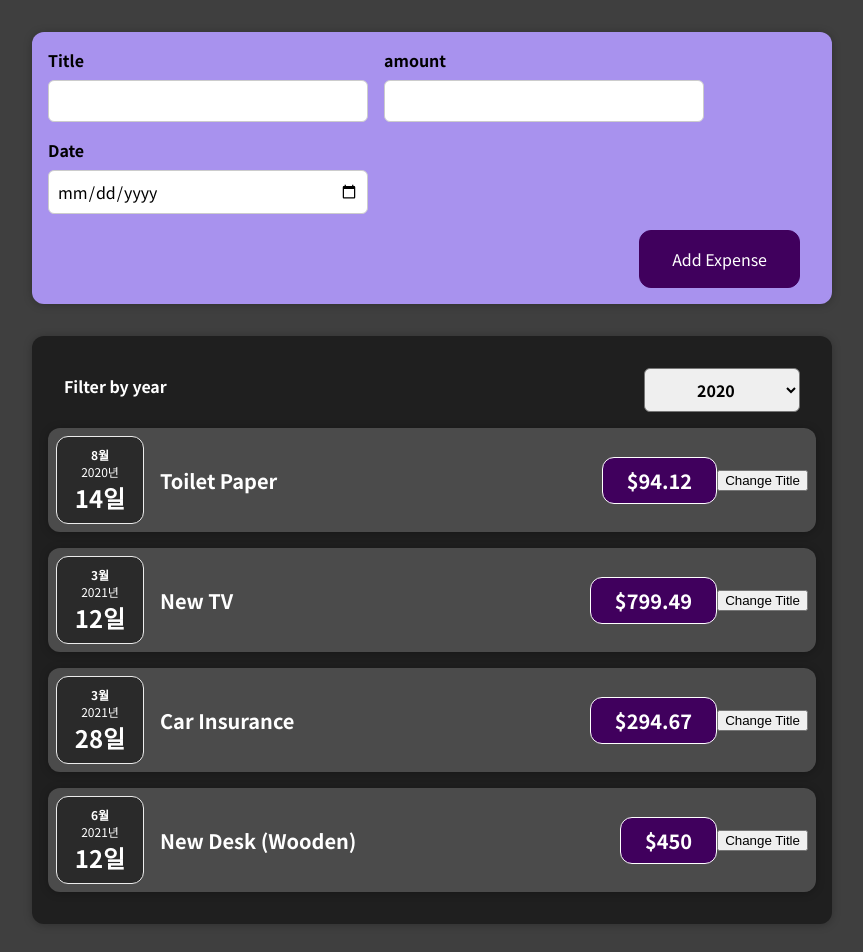
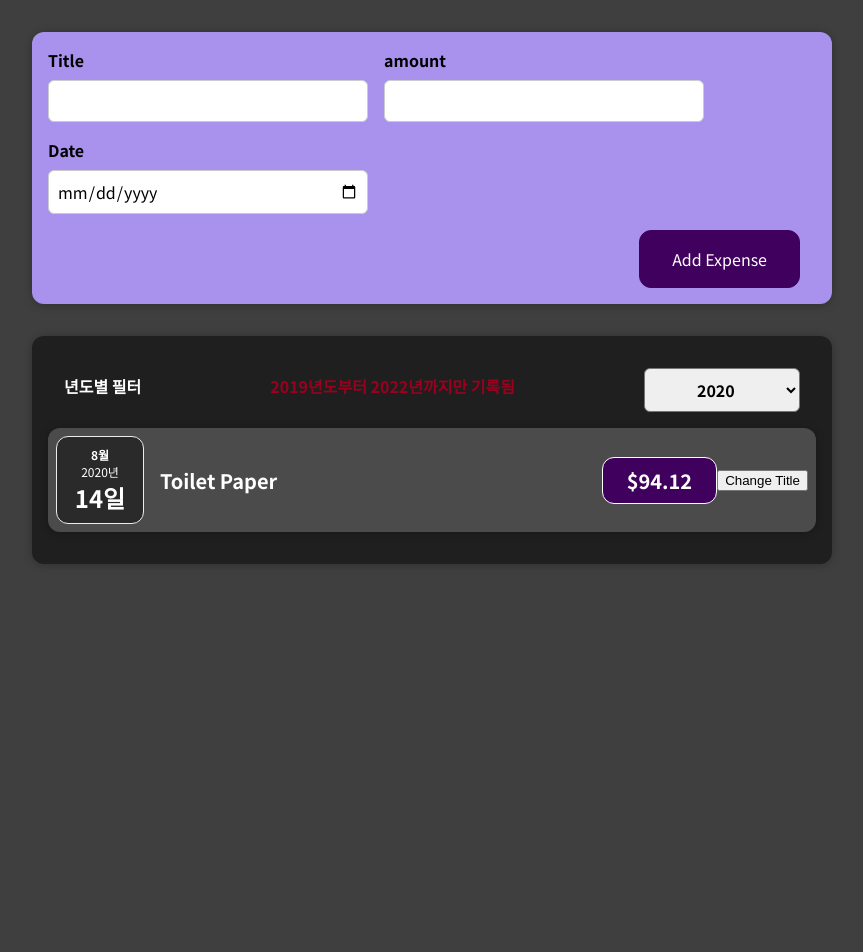
Before and after one commit to ataraxia7899/React___Udemy_study, a React (Create React App) app: page / in a window 1280 px wide. Shown: the top 952 px of the page, without its empty margins (208-1071 px from the left). After the commit the page ends 800 px from the top, so only its background shows below. Built offline with nearby package versions, Linux system fonts and the light colour scheme.

Commit message:
기존에 만들어둔 년도 선택기에서 년도를 선택시 선택된 년도만 조회되도록 수정(기본값 2020)

```diff
--- a/src/components/Expenses/Expenses.js
+++ b/src/components/Expenses/Expenses.js
@@ -21,33 +21,30 @@ const Expenses = (props) => {
     const filterChangeHandler = (selectedYear) => {
         setFilteredYear(selectedYear);
     };
+
+    // getFullYear()로 년도값을 가져와 선택된 년도만 리턴
+    const filteredExpenses = props.items.filter(expense => {
+        return expense.date.getFullYear().toString() === filteredYear;
+    });
+
     return (
         <Card className="expenses">
+            {/* 년도 필터 */}
             <ExpensesFilter
                 selected={filteredYear}
                 onChangeFilter={filterChangeHandler}
             />
 
-            <ExpenseItem
-                title={props.items[0].title}
-                amount={props.items[0].amount}
-                date={props.items[0].date}
-            />
-            <ExpenseItem
-                title={props.items[1].title}
-                amount={props.items[1].amount}
-                date={props.items[1].date}
-            />
-            <ExpenseItem
-                title={props.items[2].title}
-                amount={props.items[2].amount}
-                date={props.items[2].date}
-            />
-            <ExpenseItem
-                title={props.items[3].title}
-                amount={props.items[3].amount}
-                date={props.items[3].date}
-            />
+            {/* title값과 amount값같은 값들을 동적으로 자동 배정해줌 */}
+            {/* filteredExpenses를 통해 년도값이 같은 소비목록만 조회됨 */}
+            {filteredExpenses.map((expense) => (
+                <ExpenseItem
+                    key={expense.id}
+                    title={expense.title}
+                    amount={expense.amount}
+                    date={expense.date}
+                />
+            ))}
         </Card>
     );
 };
--- a/src/components/Expenses/ExpensesFilter.js
+++ b/src/components/Expenses/ExpensesFilter.js
@@ -8,10 +8,16 @@ const ExpensesFilter = (props) => {
         props.onChangeFilter(event.target.value);
     };
 
+    // 글자 색 빨간색으로 변경
+    const txtStyle = {
+        color : "#99011e"
+    }
+
     return (
         <div className="expenses-filter">
             <div className="expenses-filter__control">
-                <label>Filter by year</label>
+                <label>년도별 필터</label>
+                <label style={txtStyle}>2019년도부터 2022년까지만 기록됨</label>
                 <select value={props.selected} onChange={dropdownChangeHandler}>
                     <option value="2022">2022</option>
                     <option value="2021">2021</option>
--- a/src/components/NewExpense/ExpenseForm.js
+++ b/src/components/NewExpense/ExpenseForm.js
@@ -60,7 +60,7 @@ const ExpenseForm = (props) => {
             </div>
             <div className="new-expense__control">
                 <label>Date</label>
-                <input type="date" min="2019-01-01" max="2030-12-31" value={enteredDate} onChange={dateChangeHandler} />
+                <input type="date" min="2019-01-01" max="2022-12-31" value={enteredDate} onChange={dateChangeHandler} />
                 {/* 타입을 date로 설정함으로 날짜선택기를 제공해주도록 하고
                 최소날짜와 최대 설정할 수 있는 날짜를 설정함.       */}
             </div>
```
